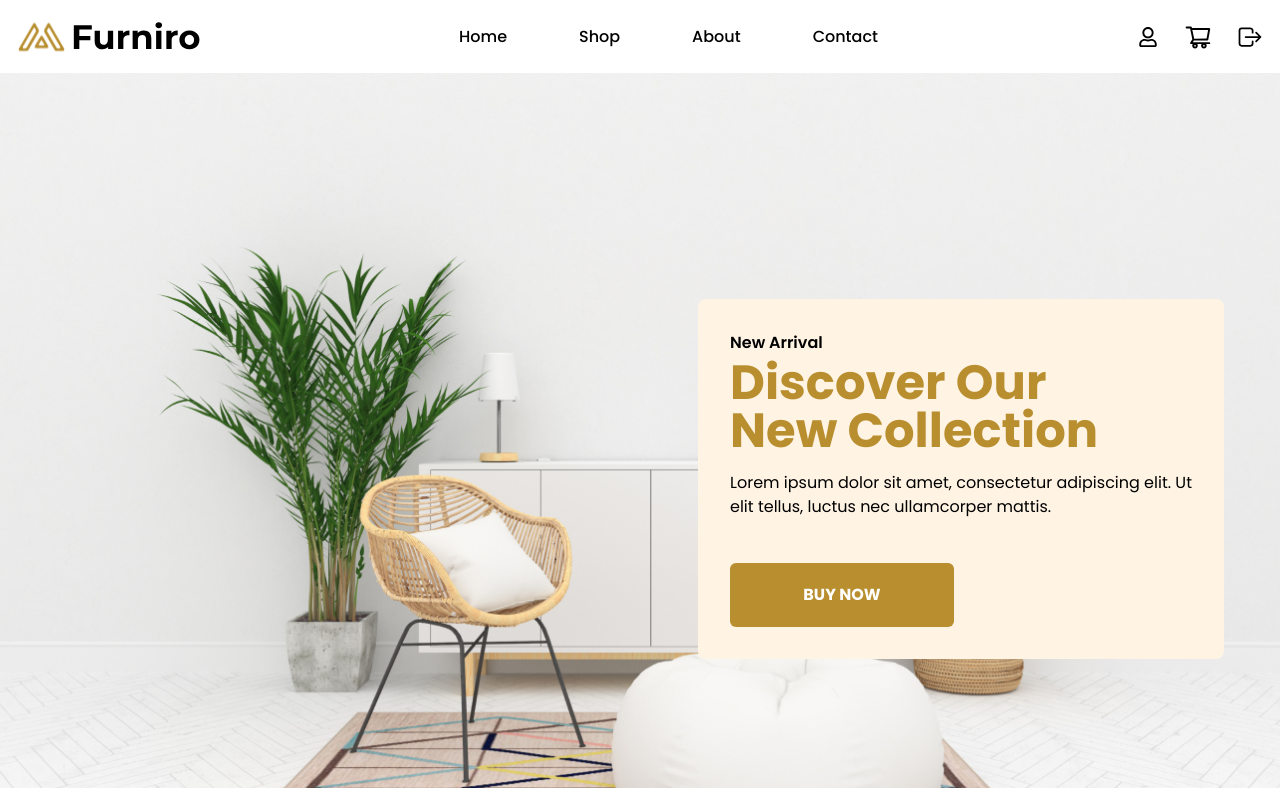
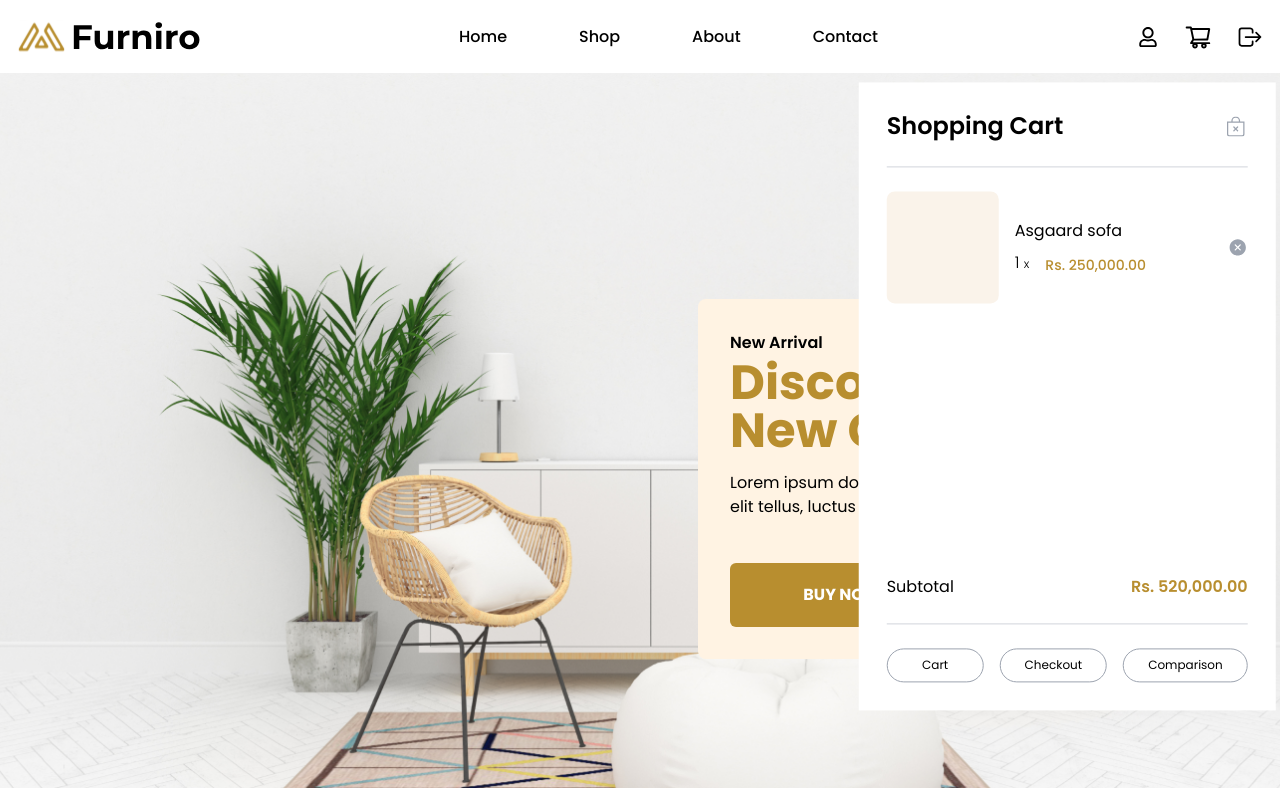
Before and after one commit to mariialauraa/challenge-III, a React (Vite) app: page / in a window 1280 px wide. Both pictures are taken after a click on the icon 1197 px from the left and 36 px from the top of the page. Shown: the top 800 px of the page. Built offline with nearby package versions, Linux system fonts and the light colour scheme.

Commit message:
feat: Cart Modal static

```diff
--- /dev/null
+++ b/src/components/Cart/ModalCart.tsx
@@ -0,0 +1,72 @@
+import { useNavigate } from "react-router-dom";
+import { BsBagX } from "react-icons/bs";
+import { IoIosCloseCircle } from "react-icons/io";
+
+const ModalCart = () => {
+    const navigate = useNavigate()
+
+    const redirectCart = () => {
+        navigate('/cart')
+    }
+
+    const redirectCheckout = () => {
+        navigate('/checkout')
+    }
+
+  return (
+    <div>
+        <div className="flex flex-col gap-6 absolute transform -translate-x-[45%] md:-translate-x-[78%] translate-y-[5%] w-72 md:w-[417px] p-5 bg-white z-[1000]"
+        >
+            <div className="flex flex-col gap-4 p-2 font-poppins">
+                <div className="flex flex-row items-center justify-between gap-4">
+                    <h2 className="font-semibold text-2xl">
+                        Shopping Cart
+                    </h2>
+                    <BsBagX className="text-gray-400 w-6 h-5"/>
+                </div>
+                <div className="border-b border-gray-300 my-2"></div>
+
+                <div className="flex flex-row items-center justify-between gap-4">
+                    <div className="flex items-center gap-4">
+                        <div className="w-28 h-28 bg-[#FAF3EA] rounded-lg"></div>
+                        <div className="flex flex-col">
+                            <span className="font-normal text-base mb-2">Asgaard sofa</span>
+                            <div className="flex flex-col md:flex-row">
+                                <span className="font-light text-base">1 <span className="text-xs">x</span></span>
+                                <span className="md:ml-4 mt-1 text-sm font-medium text-[#B88E2F]">Rs. 250,000.00</span>
+                            </div>
+                        </div>
+                    </div>
+                    <IoIosCloseCircle className="text-gray-400 w-5 h-5"/>
+                </div>
+
+                <div className="flex justify-between mt-64">
+                    <span className="text-base font-normal">Subtotal</span>
+                    <span className="text-base font-semibold text-[#B88E2F]">Rs. 520,000.00</span>
+                </div>
+                <div className="border-b border-gray-300 my-2"></div>
+
+                <div className="flex flex-col md:flex-row justify-between gap-4">
+                    <button
+                        onClick={redirectCart}
+                        className="flex-1 py-2 px-6 border border-gray-400 rounded-full text-xs font-normal"
+                    >
+                        Cart
+                    </button>
+                    <button
+                        onClick={redirectCheckout}
+                        className="flex-1 py-2 px-6 border border-gray-400 rounded-full text-xs font-normal"
+                    >
+                        Checkout
+                    </button>
+                    <button className="flex-1 py-2 px-6 border border-gray-400 rounded-full text-xs font-normal">
+                        Comparison
+                    </button>
+                </div>
+            </div>
+        </div>
+    </div>
+  )
+}
+
+export default ModalCart
--- a/src/components/Header/Header.tsx
+++ b/src/components/Header/Header.tsx
@@ -4,9 +4,13 @@ import { IoLogOutOutline } from "react-icons/io5";
 import Logo from '../../assets/logo_furniro.svg'
 import { Link } from "react-router-dom";
 import useAuth from "../../hooks/useAuth";
+import { useState } from "react";
+import ModalCart from "../Cart/ModalCart";
 
 const Header = () => {
     const { logout } = useAuth()
+
+    const[openModalCart, setOpenModalCart] = useState(false)
 
   return (
     <div className="bg-white w-full">
@@ -22,7 +26,15 @@ const Header = () => {
             </nav>
             <div className="flex items-center gap-16 md:gap-6 cursor-pointer mt-6 md:mt-0">
                 <FaRegUser className="w-6 h-5"/>
-                <AiOutlineShoppingCart className="w-7 h-7"/>
+                <div>
+                    <AiOutlineShoppingCart
+                        onClick={() => setOpenModalCart((prev) => !prev)}
+                        aria-haspopup="true"
+                        aria-expanded={openModalCart ? "true" : "false"}
+                        className="w-7 h-7"
+                    />
+                    {openModalCart && <ModalCart />}
+                </div>
                 <IoLogOutOutline onClick={logout} className="w-7 h-7"/>
             </div>
         </div>
```
